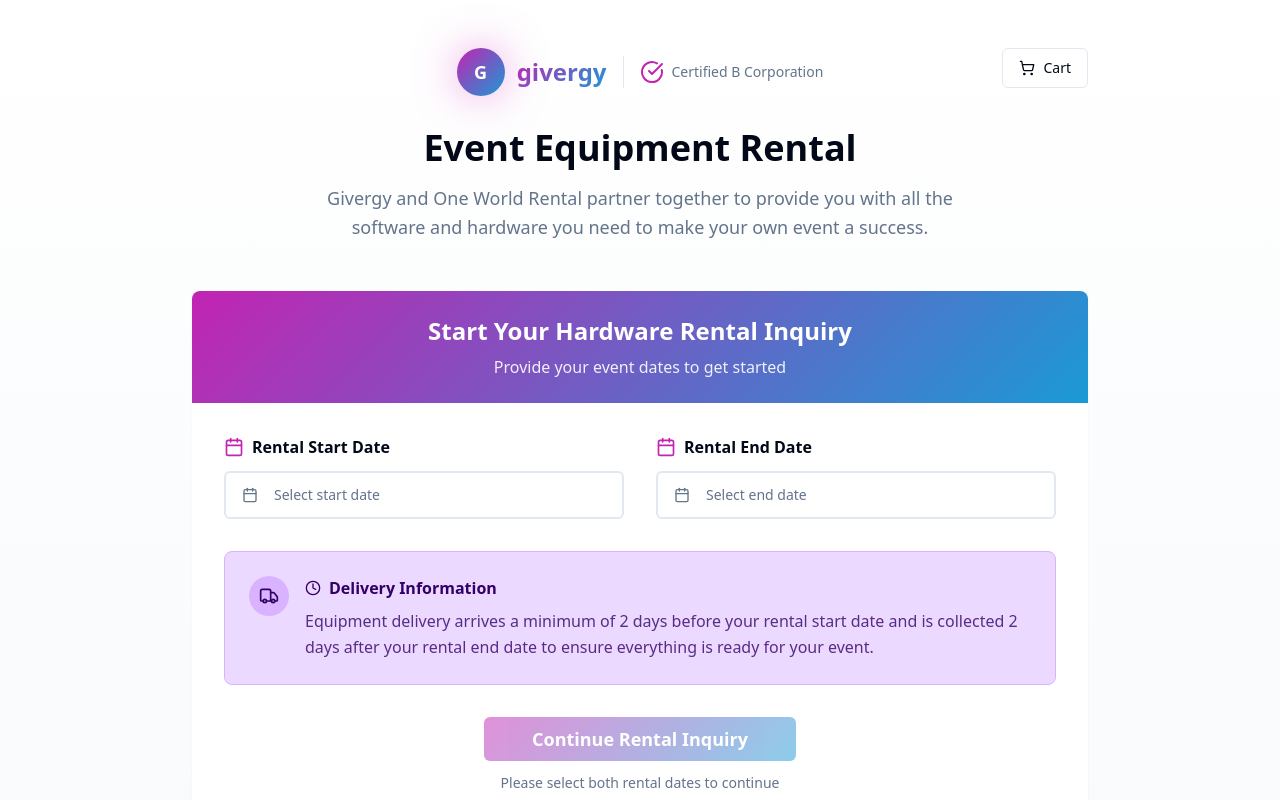
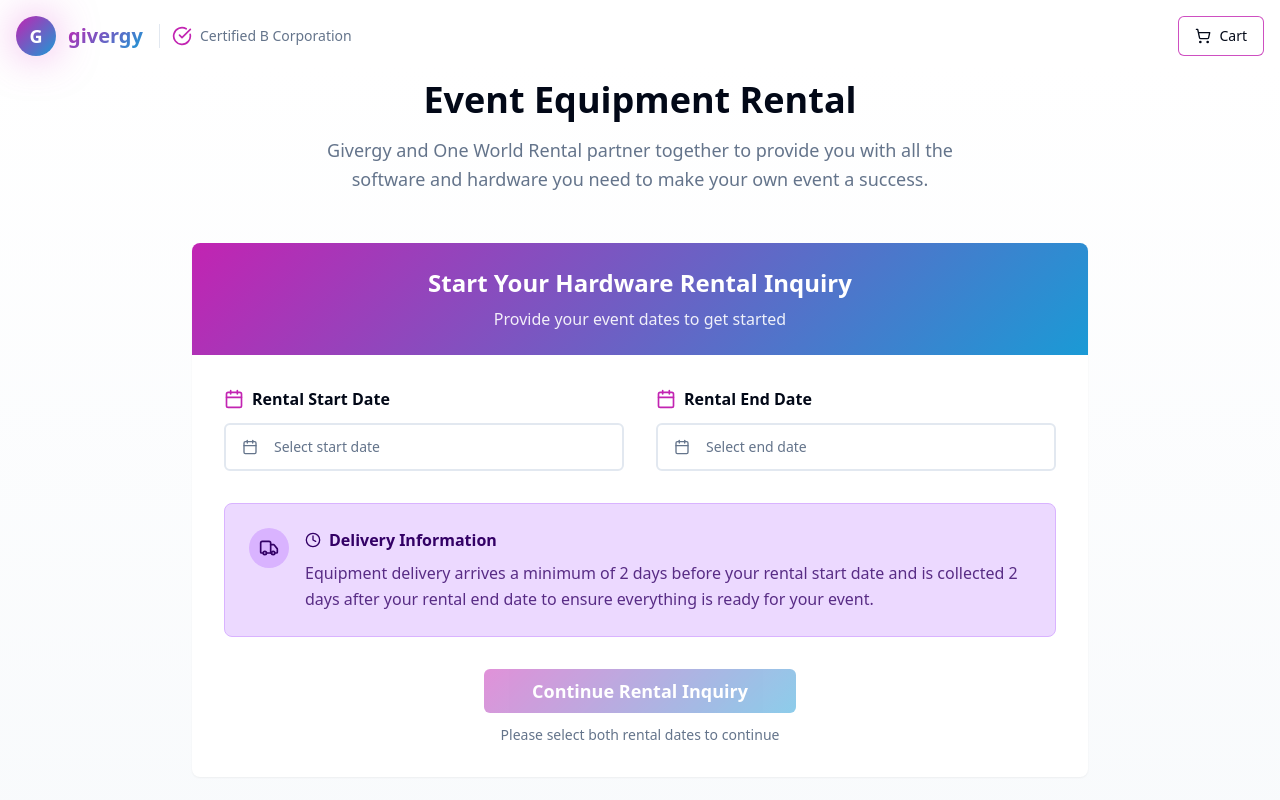
Before and after one commit to dhaneshkumarTech/givergy_test, a React (Vite) app: page / in a window 1280 px wide. Shown: the top 800 px of the page. Built offline with nearby package versions, Linux system fonts and the light colour scheme.

Commit message:
Add header

```diff
--- a/src/components/CartButton.tsx
+++ b/src/components/CartButton.tsx
@@ -12,7 +12,7 @@ const CartButton = () => {
     <Button
       variant="outline"
       onClick={openCart}
-      className="relative gap-2 hover:bg-gradient-brand hover:text-white transition-colors"
+      className="relative gap-2 hover:bg-gradient-brand  hover:text-white border-primary/80"
     >
       <ShoppingCart className="w-4 h-4" />
       Cart
--- a/src/components/CartPopup.tsx
+++ b/src/components/CartPopup.tsx
@@ -22,7 +22,7 @@ const CartPopup = () => {
         <SheetHeader className="space-y-4">
           <div className="flex items-center justify-between">
             <SheetTitle className="text-xl font-bold">Shopping Cart</SheetTitle>
-            <Badge variant="secondary" className="px-3 py-1">
+            <Badge variant="secondary" className="px-3 py-1 bg-gradient-brand text-primary-foreground">
               {getTotalItems()} {getTotalItems() === 1 ? 'item' : 'items'}
             </Badge>
           </div>
--- /dev/null
+++ b/src/components/Header.tsx
@@ -0,0 +1,70 @@
+import React, { useEffect, useState } from "react";
+import CartButton from "@/components/CartButton";
+import { CheckCircle } from "lucide-react";
+import { cn } from "@/lib/utils";
+
+const Header = () => {
+  const [isScrolled, setIsScrolled] = useState(false);
+
+  useEffect(() => {
+    const handleScroll = () => {
+      setIsScrolled(window.scrollY > 20);
+    };
+
+    window.addEventListener("scroll", handleScroll);
+    return () => window.removeEventListener("scroll", handleScroll);
+  }, []);
+
+  return (
+    <header
+      className={cn(
+        "fixed top-0 left-0 right-0 z-50 transition-all duration-300 ease-in-out",
+        isScrolled
+          ? "bg-background/95 backdrop-blur-header shadow-header border-b border-border/50"
+          : "bg-transparent"
+      )}
+    >
+      <div className="container mx-auto px-4 py-4">
+        <div className="flex items-center justify-between">
+          {/* Logo and Brand */}
+          <div className="flex items-center gap-4">
+            <div className="flex items-center gap-3">
+              <div className="w-10 h-10 rounded-full bg-gradient-brand flex items-center justify-center shadow-glow transition-all duration-300 hover:shadow-glow hover:scale-105">
+                <span className="text-white font-bold text-lg">G</span>
+              </div>
+              <span className="text-xl font-bold bg-gradient-brand bg-clip-text text-transparent">
+                givergy
+              </span>
+            </div>
+
+            {/* Separator and certification badge */}
+            <div className="hidden sm:flex items-center gap-3">
+              <div className="w-px h-6 bg-border"></div>
+              <div className="flex items-center gap-2">
+                <CheckCircle className="w-5 h-5 text-primary" />
+                <span className="text-sm font-medium text-muted-foreground">
+                  Certified B Corporation
+                </span>
+              </div>
+            </div>
+          </div>
+
+          {/* Cart Button */}
+          <div className="flex items-center">
+            <CartButton />
+          </div>
+        </div>
+
+        {/* Mobile certification badge */}
+        <div className="flex sm:hidden items-center justify-center gap-2 mt-3 pt-3 border-t border-border/20">
+          <CheckCircle className="w-4 h-4 text-primary" />
+          <span className="text-xs font-medium text-muted-foreground">
+            Certified B Corporation
+          </span>
+        </div>
+      </div>
+    </header>
+  );
+};
+
+export default Header;
--- a/src/components/ProductCatalog.tsx
+++ b/src/components/ProductCatalog.tsx
@@ -1,12 +1,11 @@
-import React, { useState } from "react";
+import { useState,forwardRef } from "react";
 import { Card, CardContent } from "@/components/ui/card";
 import { Button } from "@/components/ui/button";
 import { Badge } from "@/components/ui/badge";
-import { Input } from "@/components/ui/input";
 import { useCartStore } from "@/store/cart";
 import { ShoppingCart, Package, Tablet, Award, Clock, CheckCircle, Plus, Minus } from "lucide-react";
 
-const ProductCatalog = () => {
+const ProductCatalog = forwardRef<HTMLDivElement>((props, ref) => {
   const { addItem } = useCartStore();
   const [quantities, setQuantities] = useState<{ [key: number]: number }>({});
 
@@ -101,6 +100,7 @@ const ProductCatalog = () => {
   ];
 
   return (
+    <div ref={ref}>
     <div className="bg-background px-4">
       <div className="max-w-6xl mx-auto">
 
@@ -212,7 +212,7 @@ const ProductCatalog = () => {
           <div className="grid sm:grid-cols-2 lg:grid-cols-3 gap-6">
             {products.map((product) => {
               return (
-                <Card key={product.id} className="group transition-all duration-300 border hover:border-primary/80">
+                <Card key={product.id} className="group transition-all duration-300 border hover:border-primary/90">
                   <CardContent className="p-6">
                     <div className="text-center mb-6">
                       <div className="w-32 h-32 rounded-xl flex items-center justify-center mx-auto mb-4 overflow-hidden transition-all duration-300">
@@ -277,7 +277,7 @@ const ProductCatalog = () => {
         </div>
 
         {/* Features Section */}
-        <div className="mt-24">
+        <div className="mt-24 mb-12">
           <div className="text-center mb-12">
             <div className="inline-flex items-center gap-2 bg-accent/20 px-4 py-2 rounded-full mb-4">
               <Award className="w-5 h-5 text-primary" />
@@ -322,7 +322,8 @@ const ProductCatalog = () => {
         </div>
       </div>
     </div>
+  </div>
   );
-};
+});
 
 export default ProductCatalog;
--- a/src/components/RentalInquiry.tsx
+++ b/src/components/RentalInquiry.tsx
@@ -10,45 +10,33 @@ import { Popover, PopoverContent, PopoverTrigger } from "@/components/ui/popover
 import { format } from "date-fns";
 import { cn } from "@/lib/utils";
 
-const RentalInquiry = () => {
-  const [startDate, setStartDate] = useState<Date>();
-  const [endDate, setEndDate] = useState<Date>();
+interface RentalInquiryProps {
+  startDate?: Date;
+  endDate?: Date;
+  setStartDate: (date: Date) => void;
+  setEndDate: (date: Date) => void;
+  onContinue: () => void;
+}
+const RentalInquiry: React.FC<RentalInquiryProps> = ({
+  startDate,
+  endDate,
+  setStartDate,
+  setEndDate,
+  onContinue,
+}) => {
 
   return (
-    <div className="min-h-screen bg-gradient-subtle py-12 px-4">
-      <div className="max-w-4xl mx-auto">
-        {/* Header Section */}
-        <div className="text-center mb-12 relative">
-          <div className="absolute top-0 right-0">
-            <CartButton />
-          </div>
-          <div className="flex items-center justify-center gap-4 mb-8">
-            <div className="flex items-center gap-3">
-              <div className="w-12 h-12 rounded-full bg-gradient-brand flex items-center justify-center shadow-glow">
-                <span className="text-white font-bold text-lg">G</span>
-              </div>
-              <span className="text-2xl font-bold bg-gradient-brand bg-clip-text text-transparent">
-                givergy
-              </span>
-            </div>
-            <div className="w-px h-8 bg-border"></div>
-            <div className="flex items-center gap-2">
-              <CheckCircle className="w-6 h-6 text-primary" />
-              <span className="text-sm font-medium text-muted-foreground">
-                Certified B Corporation
-              </span>
-            </div>
-          </div>
-
-          <h1 className="text-4xl font-bold text-foreground mb-4">
+    <div className="min-h-screen bg-gradient-subtle py-4 px-4 mt-16">
+      <div className="text-center mb-12 relative">
+        <h1 className="text-4xl font-bold text-foreground mb-4">
             Event Equipment Rental
           </h1>
           <p className="text-lg text-muted-foreground max-w-2xl mx-auto leading-relaxed">
             Givergy and One World Rental partner together to provide you with all the software
             and hardware you need to make your own event a success.
           </p>
-        </div>
-
+      </div>
+      <div className="max-w-4xl mx-auto">
         {/* Main Card */}
         <Card className="shadow-elegant border-0 overflow-hidden">
           <div className="bg-gradient-brand p-6 text-center">
@@ -151,11 +139,13 @@ const RentalInquiry = () => {
 
             {/* Action Button */}
             <div className="text-center">
+
               <Button
                 variant="gradient"
                 size="lg"
                 className="px-12 py-4 text-lg font-semibold"
                 disabled={!startDate || !endDate}
+                onClick={onContinue}
               >
                 Continue Rental Inquiry
               </Button>
--- a/src/pages/Checkout.tsx
+++ b/src/pages/Checkout.tsx
@@ -74,7 +74,7 @@ const Checkout = () => {
           <Button
             variant="ghost"
             onClick={() => navigate('/')}
-            className="gap-2 mb-4"
+            className="gap-2 mb-4 hover:bg-gradient-brand hover:text-white"
           >
             <ArrowLeft className="w-4 h-4" />
             Back to Shopping
--- a/src/pages/Index.tsx
+++ b/src/pages/Index.tsx
@@ -1,11 +1,27 @@
+import React, { useRef, useState } from "react";
 import RentalInquiry from "@/components/RentalInquiry";
 import ProductCatalog from "@/components/ProductCatalog";
+import Header from "@/components/Header";
 
 const Index = () => {
+    const productsRef = useRef<HTMLDivElement>(null);
+  const [startDate, setStartDate] = useState<Date>();
+  const [endDate, setEndDate] = useState<Date>();
+
+  const handleContinue = () => {
+    productsRef.current?.scrollIntoView({ behavior: "smooth" });
+  };
   return (
     <div>
-      <RentalInquiry />
-      <ProductCatalog />
+      <Header />
+      <RentalInquiry
+        startDate={startDate}
+        endDate={endDate}
+        setStartDate={setStartDate}
+        setEndDate={setEndDate}
+        onContinue={handleContinue}
+      />
+      <ProductCatalog ref={productsRef} />
     </div>
   );
 };
```
